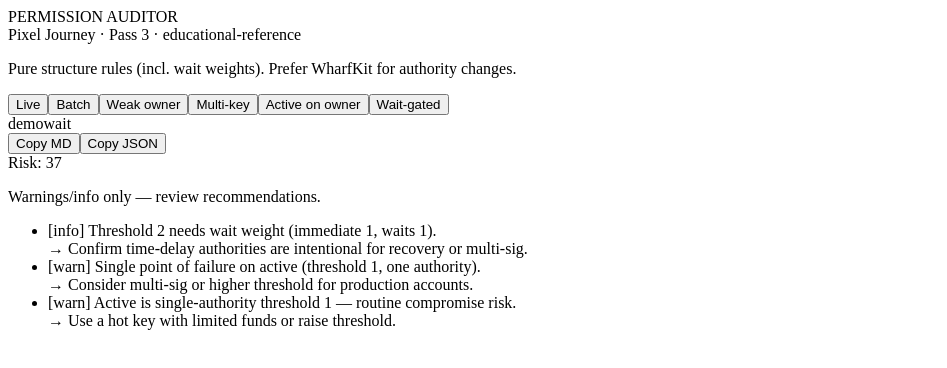
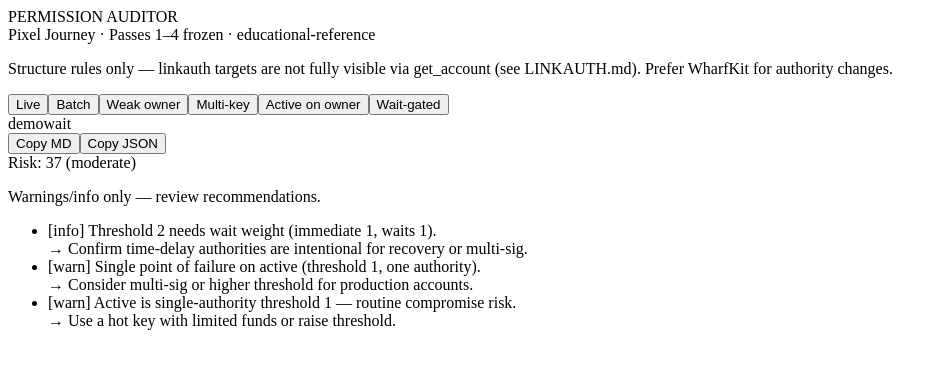
Before and after one commit to pixel-journey/wax-account-permission-auditor, a Next.js app: page / in a window 1280 px wide. Both pictures are taken after a click on the button "Wait-gated". Shown: the top 368 px of the page, without its empty margins (0-947 px from the left). Built offline with nearby package versions, Linux system fonts and the light colour scheme.

Commit message:
Pass 4 UI: freeze label + riskScoreLabel

```diff
--- a/app/page.tsx
+++ b/app/page.tsx
@@ -18,6 +18,7 @@ import {
   fetchAccountPermissionsSafe,
   fetchManyAccountPermissionsSafe,
 } from '../examples/live/chain';
+import { riskScoreLabel } from '../examples/severityLabel';
 import type { PermissionAuditResult } from '../examples/types';
 
 type Mode =
@@ -113,11 +114,11 @@ export default function PermissionAuditor() {
           PERMISSION AUDITOR
         </div>
         <div className="text-xs opacity-60 mb-2">
-          Pixel Journey · Pass 3 · educational-reference
+          Pixel Journey · Passes 1–4 frozen · educational-reference
         </div>
         <p className="text-xs opacity-50 mb-8 max-w-2xl">
-          Pure structure rules (incl. wait weights). Prefer WharfKit for authority
-          changes.
+          Structure rules only — linkauth targets are not fully visible via
+          get_account (see LINKAUTH.md). Prefer WharfKit for authority changes.
         </p>
 
         <div className="flex flex-wrap gap-2 mb-6">
@@ -259,7 +260,7 @@ export default function PermissionAuditor() {
                         : 'bg-emerald-500/20 text-emerald-400'
                   }`}
                 >
-                  Risk: {result.riskScore}
+                  Risk: {result.riskScore} ({riskScoreLabel(result.riskScore)})
                 </div>
               </div>
             </div>
@@ -303,7 +304,7 @@ export default function PermissionAuditor() {
                         r.riskScore > 60 ? 'text-red-400' : 'text-emerald-400'
                       }
                     >
-                      risk {r.riskScore}
+                      risk {r.riskScore} ({riskScoreLabel(r.riskScore)})
                     </span>
                   </div>
                   <p className="text-xs opacity-70 mb-2">{r.summary}</p>
```
